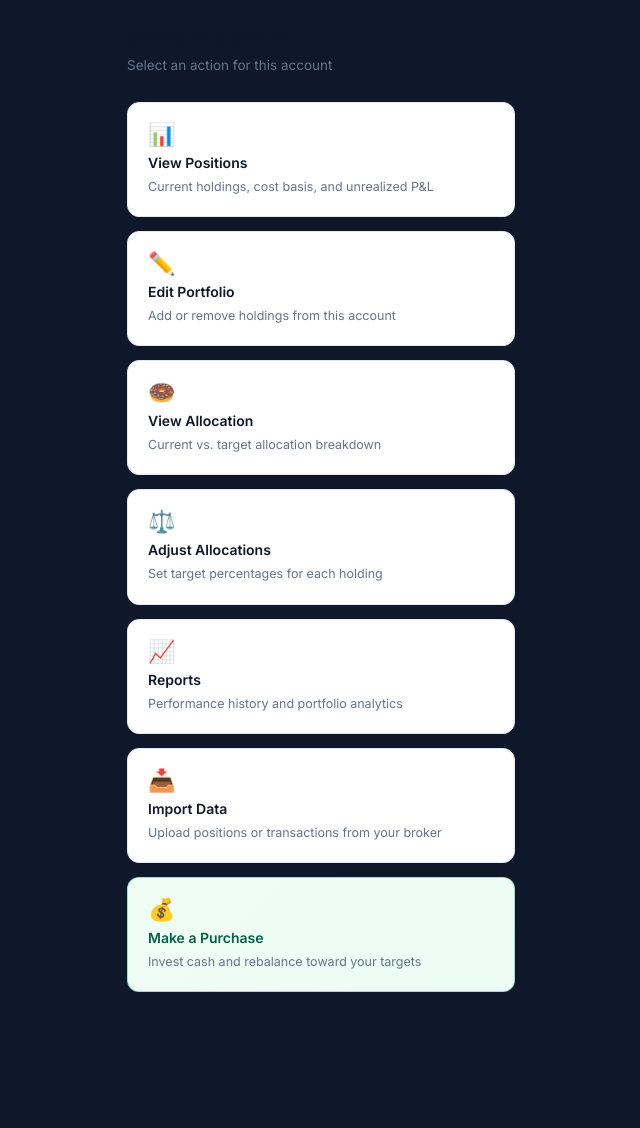
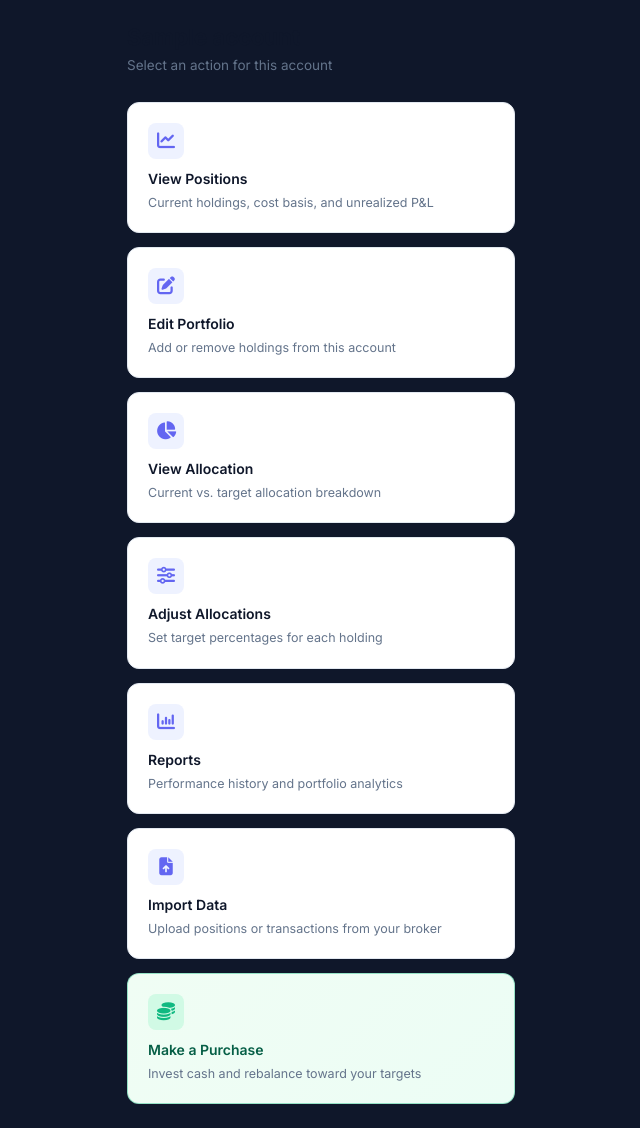
Before and after one commit to chrisgig23/stock-calc, a Python web app: template flask_app/templates/account_menu.html in a window 1280 px wide. Shown: the whole page, without its empty margins (319-959 px from the left). Before the commit the page ends 992 px from the top, so only its background shows below. Run offline with Jinja, Linux system fonts and the light colour scheme; the template is opened without the code that fills it: most values are stand-ins (such as "Sample title", 1, 10 or a date in 2020).

Commit message:
Replace emoji icons with Font Awesome 6 Free icons on account menu
- Add Font Awesome 6.5 CDN link to base.html
- account_menu.html: swap emojis for fa-solid icons (chart-line,
  pen-to-square, chart-pie, sliders, chart-column, file-arrow-up, coins)
- styles.css: icon container styled as 36x36 rounded square with
  indigo bg (emerald for highlight card)

Co-Authored-By: Claude Sonnet 4.6 <noreply@anthropic.com>

```diff
--- a/flask_app/static/styles.css
+++ b/flask_app/static/styles.css
@@ -975,9 +975,22 @@ th {
 }
 
 .menu-card-icon {
-    font-size: 22px;
+    font-size: 18px;
     line-height: 1;
-    margin-bottom: 2px;
+    margin-bottom: 4px;
+    width: 36px;
+    height: 36px;
+    display: flex;
+    align-items: center;
+    justify-content: center;
+    border-radius: 8px;
+    background: #EEF2FF;
+    color: var(--color-primary);
+}
+
+.menu-card.highlight-card .menu-card-icon {
+    background: #D1FAE5;
+    color: var(--color-success);
 }
 
 .menu-card-title {
--- a/flask_app/templates/account_menu.html
+++ b/flask_app/templates/account_menu.html
@@ -12,43 +12,43 @@
 <div class="menu-card-grid">
 
     <a href="{{ url_for('portfolio.view_positions', account_id=account.id) }}" class="menu-card">
-        <div class="menu-card-icon">📊</div>
+        <div class="menu-card-icon"><i class="fa-solid fa-chart-line"></i></div>
         <div class="menu-card-title">View Positions</div>
         <div class="menu-card-desc">Current holdings, cost basis, and unrealized P&amp;L</div>
     </a>
 
     <a href="{{ url_for('portfolio.edit_portfolio', account_id=account.id) }}" class="menu-card">
-        <div class="menu-card-icon">✏️</div>
+        <div class="menu-card-icon"><i class="fa-solid fa-pen-to-square"></i></div>
         <div class="menu-card-title">Edit Portfolio</div>
         <div class="menu-card-desc">Add or remove holdings from this account</div>
     </a>
 
     <a href="{{ url_for('portfolio.view_allocation', account_id=account.id) }}" class="menu-card">
-        <div class="menu-card-icon">🍩</div>
+        <div class="menu-card-icon"><i class="fa-solid fa-chart-pie"></i></div>
         <div class="menu-card-title">View Allocation</div>
         <div class="menu-card-desc">Current vs. target allocation breakdown</div>
     </a>
 
     <a href="{{ url_for('portfolio.adjust_allocation', account_id=account.id) }}" class="menu-card">
-        <div class="menu-card-icon">⚖️</div>
+        <div class="menu-card-icon"><i class="fa-solid fa-sliders"></i></div>
         <div class="menu-card-title">Adjust Allocations</div>
         <div class="menu-card-desc">Set target percentages for each holding</div>
     </a>
 
     <a href="{{ url_for('reports.view_reports', account_id=account.id) }}" class="menu-card">
-        <div class="menu-card-icon">📈</div>
+        <div class="menu-card-icon"><i class="fa-solid fa-chart-column"></i></div>
         <div class="menu-card-title">Reports</div>
         <div class="menu-card-desc">Performance history and portfolio analytics</div>
     </a>
 
     <a href="{{ url_for('import_data.import_page', account_id=account.id) }}" class="menu-card">
-        <div class="menu-card-icon">📥</div>
+        <div class="menu-card-icon"><i class="fa-solid fa-file-arrow-up"></i></div>
         <div class="menu-card-title">Import Data</div>
         <div class="menu-card-desc">Upload positions or transactions from your broker</div>
     </a>
 
     <a href="{{ url_for('portfolio.make_purchase', account_id=account.id) }}" class="menu-card highlight-card">
-        <div class="menu-card-icon">💰</div>
+        <div class="menu-card-icon"><i class="fa-solid fa-coins"></i></div>
         <div class="menu-card-title">Make a Purchase</div>
         <div class="menu-card-desc">Invest cash and rebalance toward your targets</div>
     </a>
--- a/flask_app/templates/base.html
+++ b/flask_app/templates/base.html
@@ -6,6 +6,7 @@
     <meta name="google-adsense-account" content="ca-pub-8170829086367629">
     <title>{% block title %}WealthWise{% endblock %}</title>
     <link href="https://fonts.googleapis.com/css2?family=Inter:wght@400;500;600;700&display=swap" rel="stylesheet">
+    <link rel="stylesheet" href="https://cdnjs.cloudflare.com/ajax/libs/font-awesome/6.5.0/css/all.min.css" crossorigin="anonymous" referrerpolicy="no-referrer">
     <link rel="stylesheet" href="{{ url_for('static', filename='styles.css') }}">
     <link rel="icon" href="{{ url_for('static', filename='favicon.ico') }}" type="image/x-icon">
     {% block styles %}{% endblock %}
```
